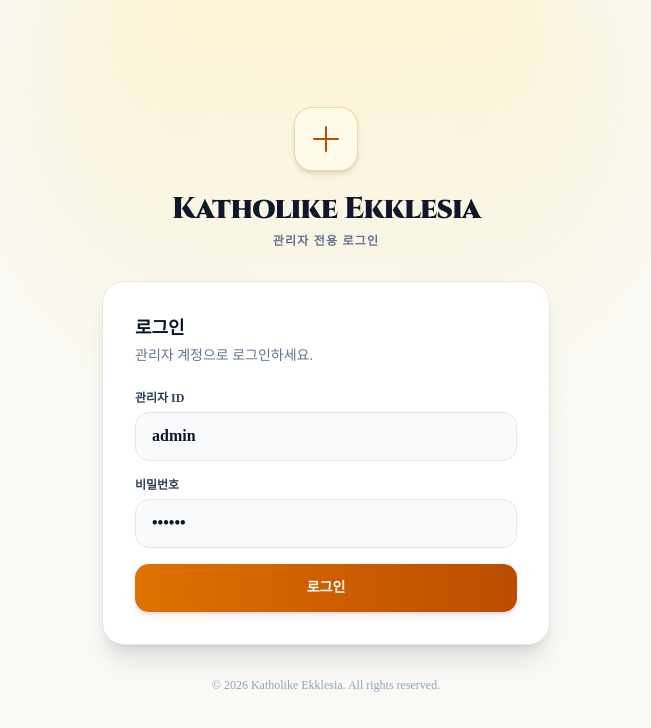
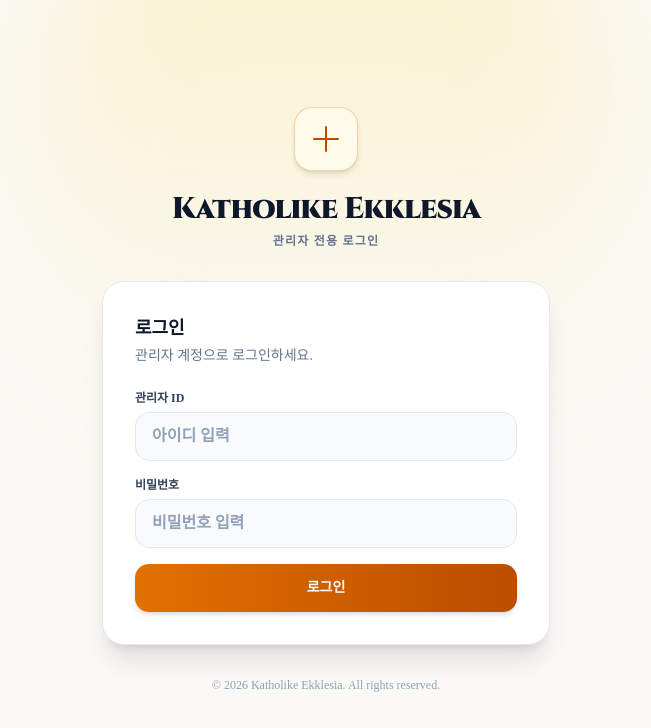
Before and after one commit to gaoyuanshanzi/katholike-ekklesia, a Next.js app: page /admin/login in a window 1280 px wide. Shown: the top 728 px of the page, without its empty margins (314-965 px from the left). Built offline with nearby package versions, Linux system fonts and the light colour scheme; no server answers.

Commit message:
fix-remove-hardcoded-login-credentials-from-form

```diff
--- a/src/app/admin/login/LoginForm.tsx
+++ b/src/app/admin/login/LoginForm.tsx
@@ -25,10 +25,9 @@ export default function LoginForm() {
           id="username"
           name="username"
           type="text"
-          defaultValue="admin"
           required
-          autoComplete="username"
-          placeholder="admin"
+          autoComplete="off"
+          placeholder="아이디 입력"
           className="w-full rounded-xl border border-slate-200 bg-slate-50 px-4 py-3 text-sm font-semibold text-slate-900 placeholder-slate-400 outline-none focus:border-amber-500 focus:bg-white focus:ring-2 focus:ring-amber-500/20"
           style={{ fontSize: "16px" }}
         />
@@ -42,10 +41,9 @@ export default function LoginForm() {
           id="password"
           name="password"
           type="password"
-          defaultValue="bopyun"
           required
-          autoComplete="current-password"
-          placeholder="••••••••"
+          autoComplete="new-password"
+          placeholder="비밀번호 입력"
           className="w-full rounded-xl border border-slate-200 bg-slate-50 px-4 py-3 text-sm font-semibold text-slate-900 placeholder-slate-400 outline-none focus:border-amber-500 focus:bg-white focus:ring-2 focus:ring-amber-500/20"
           style={{ fontSize: "16px" }}
         />
```
